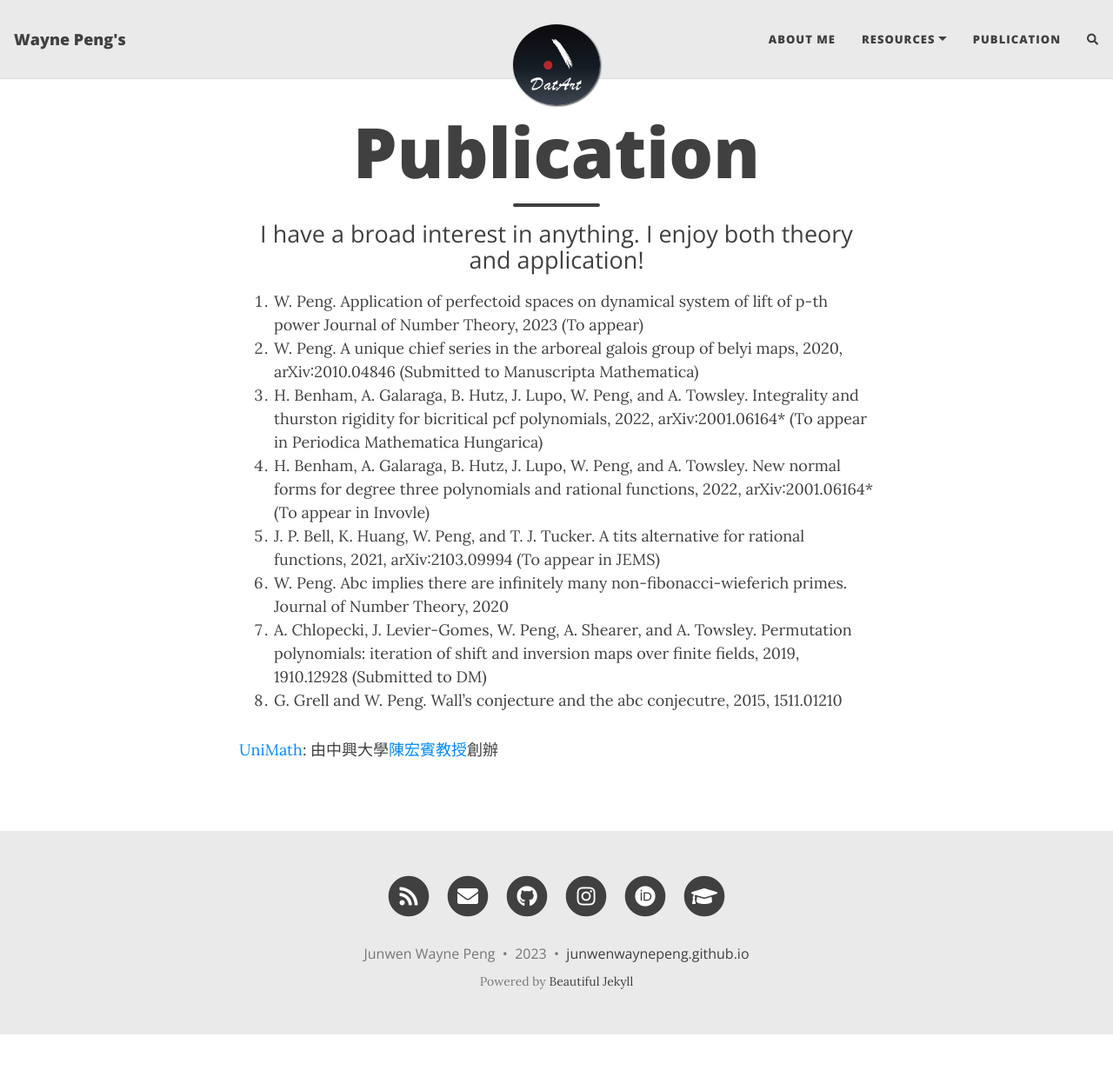
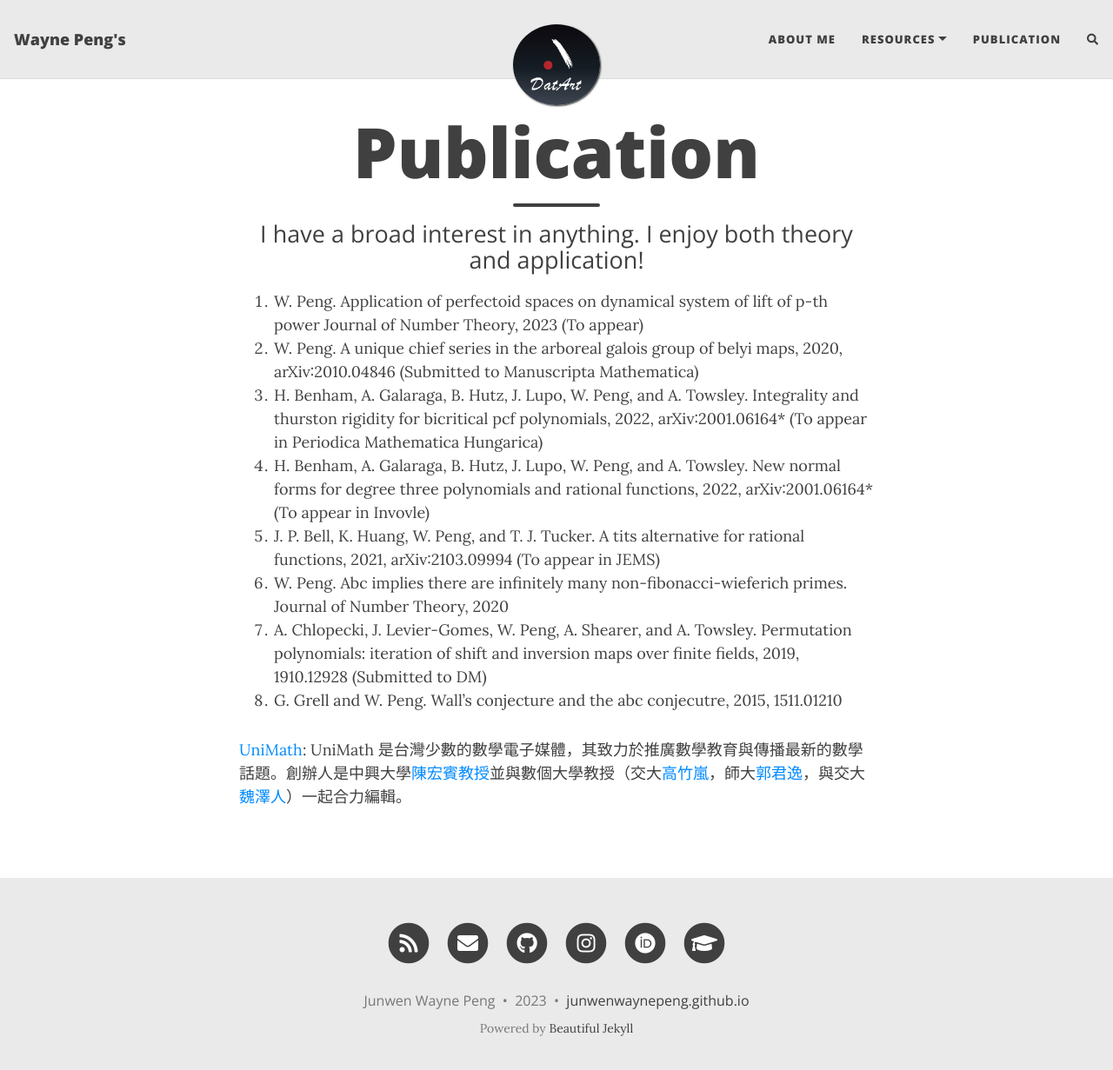
Before and after one commit to junwenwaynepeng/junwenwaynepeng.github.io, a Jekyll site: the page built from publication.md, in a window 1280 px wide and 1244 px high. Shown: the top 1231 px of the window at 87% size. Built offline with Jekyll 4.4.1, drawn with Linux system fonts in a browser that asks for light colours; nearby versions of some CDN libraries; comment, search, counter and statistics services are not loaded.

Commit message:
update publication

```diff
--- a/publication.md
+++ b/publication.md
@@ -22,4 +22,4 @@ polynomials: iteration of shift and inversion maps over finite fields, 2019, 191
 (Submitted to DM)
 8. G. Grell and W. Peng. Wall’s conjecture and the abc conjecutre, 2015, 1511.01210
 
-[UniMath](https://sites.google.com/a/g2.nctu.edu.tw/unimath/): 由中興大學[陳宏賓教授](http://www.amath.nchu.edu.tw/member_detail.php?Key=65)創辦
+[UniMath](https://sites.google.com/a/g2.nctu.edu.tw/unimath/): UniMath 是台灣少數的數學電子媒體，其致力於推廣數學教育與傳播最新的數學話題。創辦人是中興大學[陳宏賓教授](http://www.amath.nchu.edu.tw/member_detail.php?Key=65)並與數個大學教授（交大[高竹嵐](https://stat.nycu.edu.tw/zh_tw/members/teacher/-%E9%AB%98%E7%AB%B9%E5%B5%90-16291129)，師大[郭君逸](https://scholar.lib.ntnu.edu.tw/zh/persons/jun-yi-guo)，與交大[魏澤人](https://scholar.nycu.edu.tw/zh/persons/tzer-jen-wei)）一起合力編輯。
```
